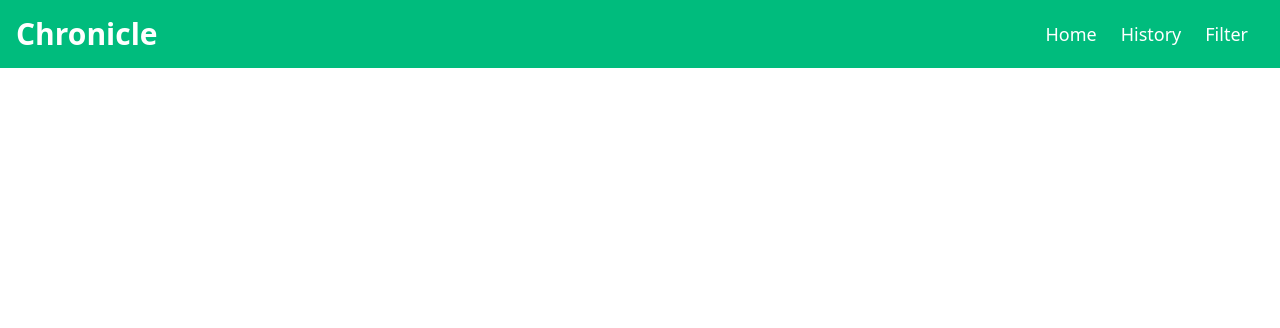
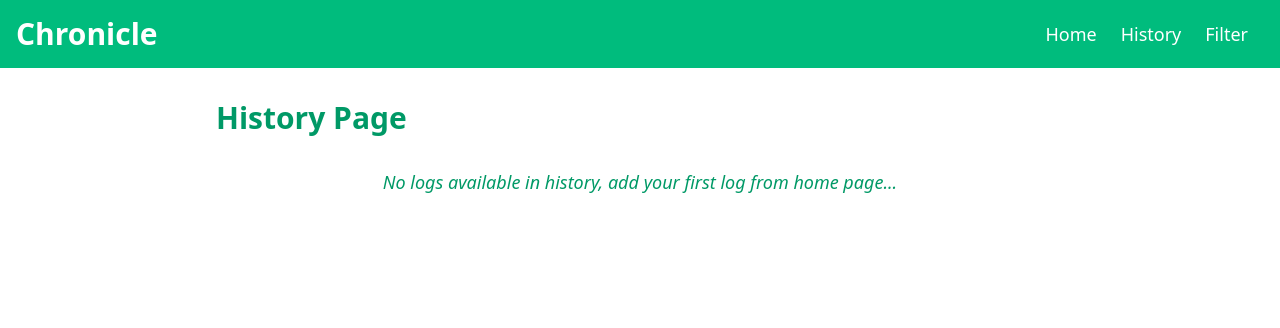
Before and after one commit to Rishil96/chronicle, a FastAPI app: page /history in a window 1280 px wide. Shown: the top 328 px of the page. Run offline with FastAPI, Linux system fonts and the light colour scheme.

Commit message:
Add : Complete history template which displays logs by groups of dates

```diff
--- a/templates/history.html
+++ b/templates/history.html
@@ -1 +1,34 @@
 {% extends "base.html" %}
+
+{% block title %}
+History Page
+{% endblock %}
+
+{% block content %}
+    <div class="max-w-4xl mx-auto px-6 py-8">
+        <h1 class="text-3xl font-bold text-emerald-600 mb-2">History Page</h1>
+        {% if logs_by_date %}
+            {% for date, logs in logs_by_date.items() %}
+                <h2 class="text-lg text-emerald-600 mb-6 py-3">{{ date }}</h2>
+                <ul class="space-y-3 mb-4">
+                    {% for log in logs %}
+                        <li  class="flex items-center gap-4 p-4 bg-white rounded-lg shadow-sm border border-emerald-100" id="log-{{ log.id }}">
+                            <span class="text-sm text-emerald-500 whitespace-nowrap">
+                                {{ log.time_of_creation }}
+                            </span>
+                            <span class="flex-1 text-gray-700">
+                               {{ log.entry }}
+                            </span>
+                            {% if log.updated_at %}
+                                <span class="text-sm text-amber-500 italic">edited</span>
+                            {% endif %}
+                        </li>
+                    {% endfor %}
+                </ul>
+            {% endfor %}
+        {% else %}
+            <p class="text-emerald-600 italic text-center mt-8 text-lg">No logs available in history, add your first log from home page...</p>
+        {% endif %}
+
+    </div>
+{% endblock %}
```
